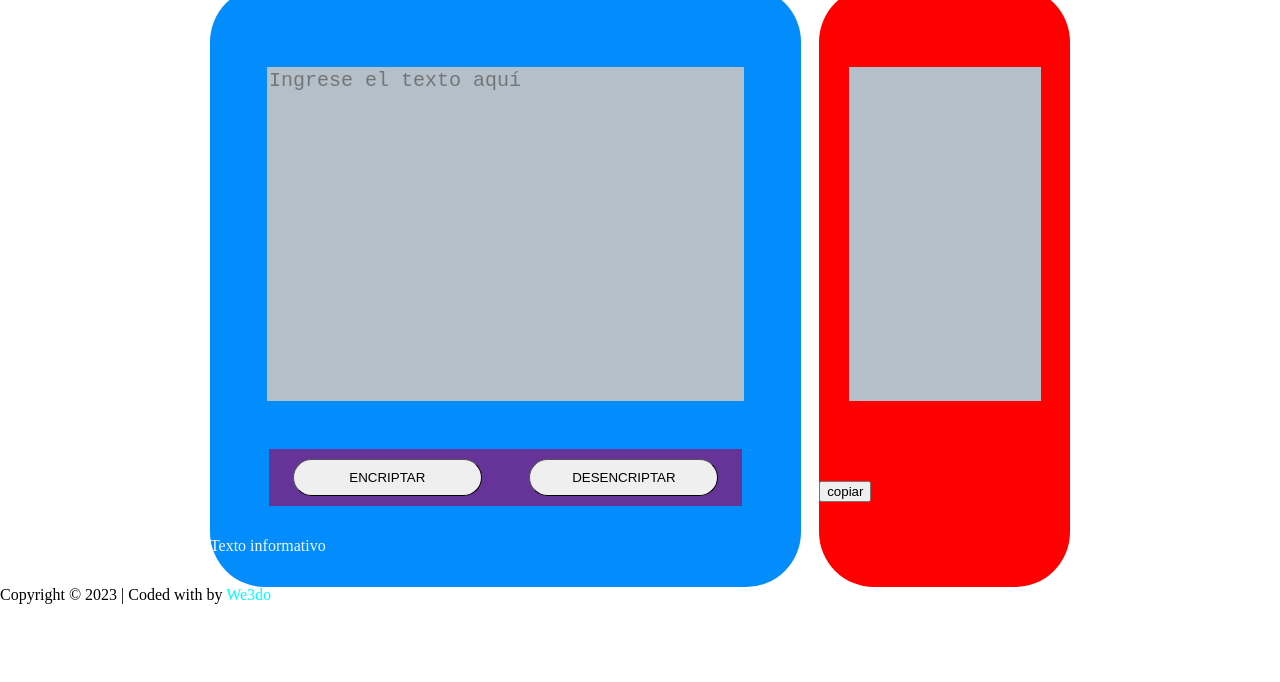
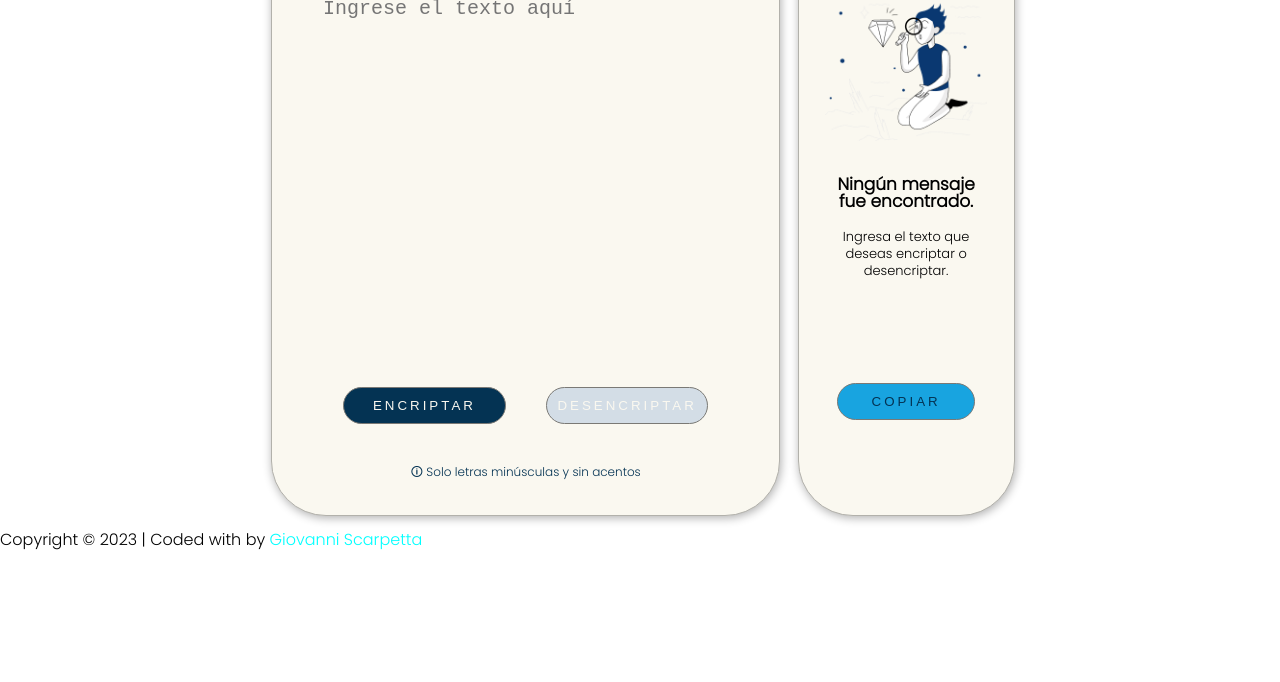
Before and after one commit to GioScarp/encriptador, a plain HTML site: page index.html in a window 1280 px wide. Shown: the part 118-800 px from the top of the page. Drawn offline with Linux system fonts and the light colour scheme.

Commit message:
Avance Front-end

```diff
--- a/index.html
+++ b/index.html
@@ -6,31 +6,37 @@
     <meta name="viewport" content="width=device-width, initial-scale=1.0">
     <link rel="stylesheet" href="reset.css">
     <link rel="stylesheet" href="style.css">
+    <link href="https://fonts.googleapis.com/css2?family=Poppins:wght@300&display=swap" rel="stylesheet">
     <title>Encriptador</title>
 </head>
 <body>
     <head>
-        <img src="/images/Logo_Encrip.png">
+        <h1>Logo here</h1>
     </head>
     <main>
-        <div class="contenedor-izq">
+        <section class="contenedor-izq">
             <textarea class="input-text" cols="50" rows="10" placeholder="Ingrese el texto aquí" required></textarea>
-            <div class="botones">
-                <input type="button" value="ENCRIPTAR">
-                <input type="button" value="DESENCRIPTAR">
+            <div class="botones-izq">
+                <input class="b-encriptar" type="button" value="ENCRIPTAR">
+                <input class="b-desencriptar" type="button" value="DESENCRIPTAR">
             </div>
-            <p>Texto informativo</p>
-        </div>
-        <div class="contenedor-der">
-            <textarea class="output-text"></textarea>
-            <div>
-                <input type="button" value="copiar">
+            <p class="titulo-centrado">🛈 Solo letras minúsculas y sin acentos</p>
+        </section>
+        <section class="contenedor-der">
+            <div class="contenedor-texto">
+                <textarea class="output-text" cols="50" rows="10"></textarea>
+                <img class="imagen-muneco" src="/images/Muñeco.png" alt="muñeco">
+                <p class="texto1">Ningún mensaje fue encontrado.<span class="texto2"><br><br>Ingresa el texto que deseas encriptar o desencriptar.</span></p>
+
             </div>
-        </div>
+            <div class="botones-der">
+                <input class="b-copiar" type="button" value="COPIAR">
+            </div>
+        </section>
     </main>
     <footer>
         <div>
-            <p class="copyright">Copyright © 2023 | Coded with by <span style="color: aqua;"> We3do</span> </p>
+            <p class="copyright">Copyright © 2023 | Coded with by <span style="color: aqua;"> Giovanni Scarpetta</span> </p>
         </div>
     </footer>
 
--- a/style.css
+++ b/style.css
@@ -1,22 +1,29 @@
-img{
-    width: 8%;
+body{
+    font-family: 'Poppins', sans-serif;
 }
 
 main{
     display: flex;
-    width: 70%;
-
-    margin: 0 auto;
+    width: 60%;
+    margin: 1em auto;
 }
 
 .contenedor-izq{
     display: inline-block;
-    background: #038cfb;
+    background: #FAF8F0;
     border-radius: 55px;
     width: 66%;
     height: 600px;
     color: aliceblue;
     margin: 0 2%;
+    border: 1px solid #b2b1ab;
+    box-shadow: 1px 2px 10px rgba(0, 0, 0, 0.314);
+}
+
+.contenedor-izq p{
+    font-size: 12px;
+    text-align: center;
+    color: #043353;
 }
 
 .input-text{
@@ -29,45 +36,102 @@ main{
     resize: none;
     border-style: none;
     outline: none;
-    background: #b3c0ca;
+    background: #FAF8F0;
 
 }
 
-.botones{
+.botones-izq, .botones-der{
     display: flex;
     width: 80%;
-    background: rebeccapurple;
     margin: 0 auto;
     margin-bottom: 2rem;
 }
 
-.botones input{
+input{
     display: inline-block;
-    width: 40%;
     margin: 10px auto;
     padding: 10px;
     border-radius: 50px;
     border-width: 1px;
+    letter-spacing: 3px;
+    text-align: center;
+}
 
+.botones-izq input{
+    width: 40%;
+}
+
+.b-encriptar{
+    background: #043353;
+    border: 1px solid rgb(122, 121, 117);
+    color: #FAF8F0;
+}
+
+.b-desencriptar{
+    background: #D3DDE6;
+    border: 1px solid rgb(122, 121, 117);
+    color: #FAF8F0;
 }
 
 .contenedor-der{
     display: inline-block;
-    background: red;
+    background: #FAF8F0;
     border-radius: 55px;
     width: 28%;
     height: 600px;
+    margin: 0 2px;
+    border: 1px solid #b2b1ab;
+    box-shadow: 1px 2px 10px rgba(0, 0, 0, 0.314);
 }
 
-.output-text{
+.contenedor-texto{
     display: block;
     width: 75%;
     height: 55%;
+    margin: 5rem auto;
+    margin-bottom: 3rem;
+}
+
+.contenedor-texto p{
+    text-align: center;
+}
+
+
+.output-text{
+    display: none;
+    width: 100%;
+    height: 100%;
     font-size: 20px;
     margin: 5rem auto;
+    margin-bottom: 3rem;
     resize: none;
     border-style: none;
     outline: none;
-    background: #b3c0ca;
+    background: #FAF8F0;
 
 }
+
+.imagen-muneco{
+    width: 100%;
+    margin-bottom: 2em;
+}
+
+.texto1{
+    font-weight: bold;
+    font-size: 17px;
+}
+
+.texto2{
+    font-weight: normal;
+    font-size: 13px;
+}
+
+.b-copiar{
+    background: #18A4E0;
+    border: 1px solid rgb(122, 121, 117);
+    color: #043353;
+}
+
+.botones-der input{
+    width: 80%;
+}
```
Also changed, not shown: images/Muñeco.png (added), prueba.txt (deleted), 1 other file.
